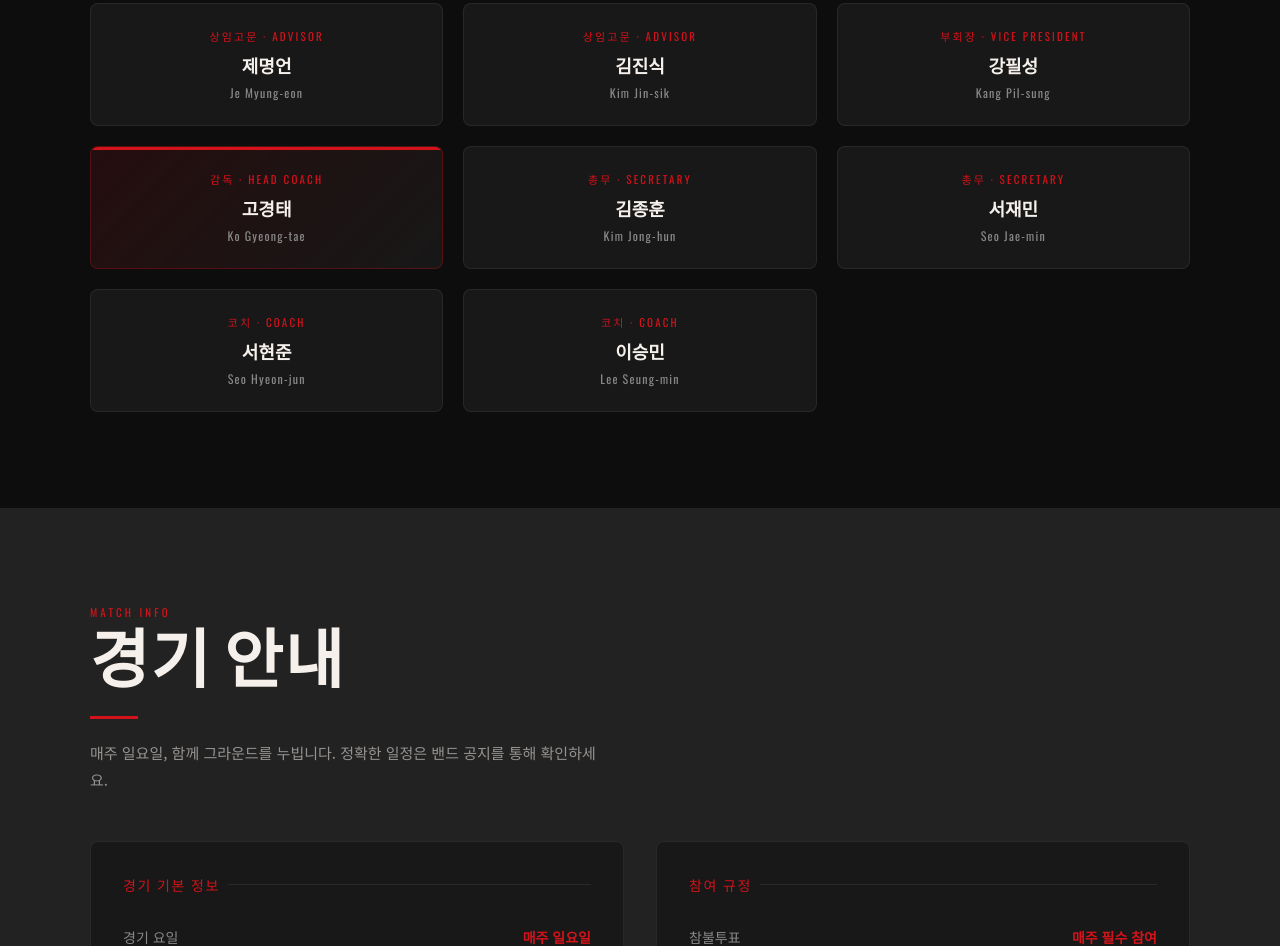
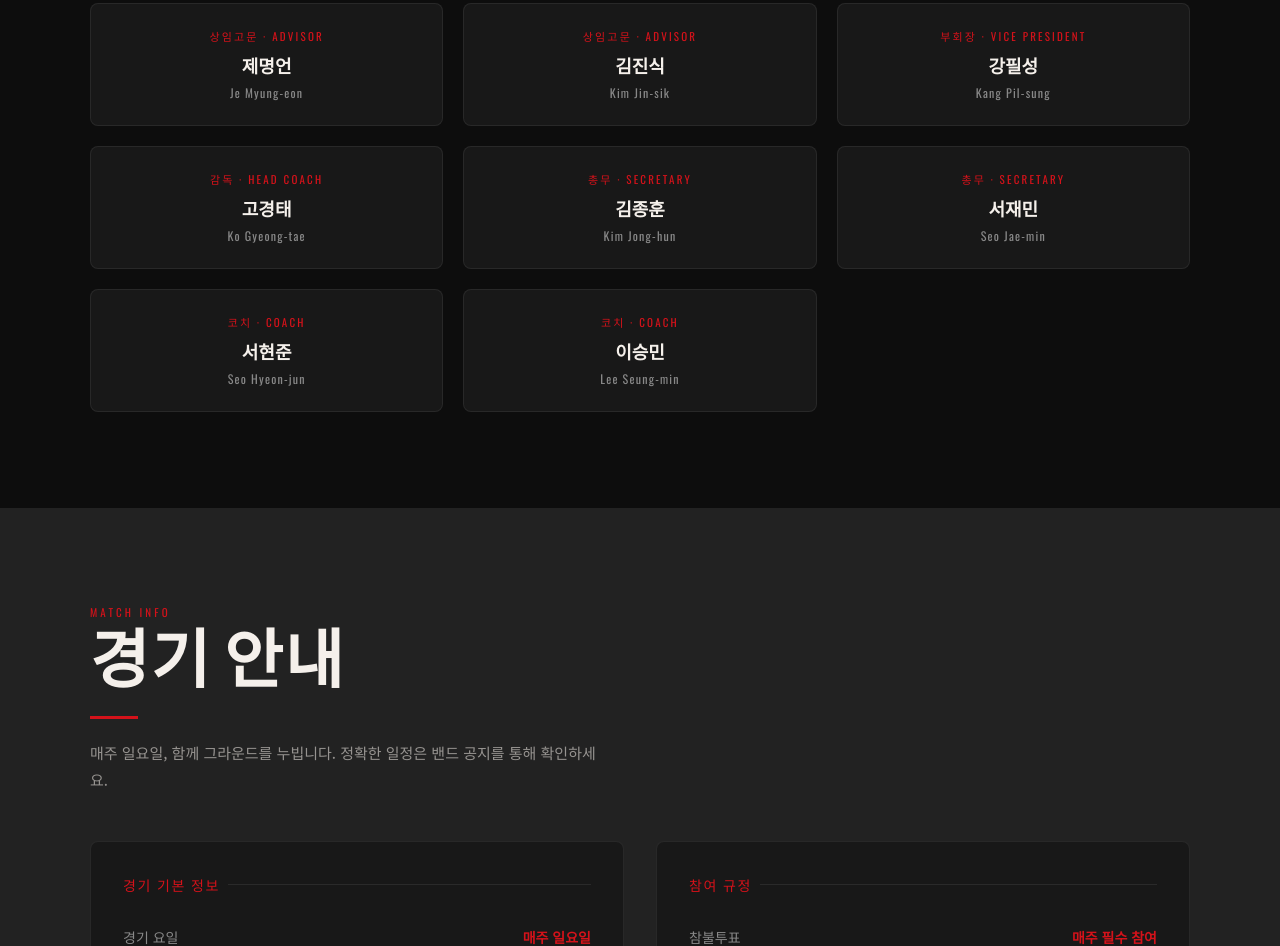
Before and after one commit to devedu-jonghun/cheongchun-fc, a plain HTML site: page index.html in a window 1280 px wide. Shown: the part 2351-3297 px from the top of the page. Drawn offline with nearby package versions, Linux system fonts and the light colour scheme.

Commit message:
Remove 'featured' class from org-card div

```diff
--- a/index.html
+++ b/index.html
@@ -797,7 +797,7 @@
         <div class="org-name">강필성</div>
         <div class="org-name-en">Kang Pil-sung</div>
       </div>
-      <div class="org-card featured fade-up" style="transition-delay:0.15s">
+      <div class="org-card fade-up" style="transition-delay:0.15s">
         <div class="org-role">감독 · Head Coach</div>
         <div class="org-name">고경태</div>
         <div class="org-name-en">Ko Gyeong-tae</div>
```
